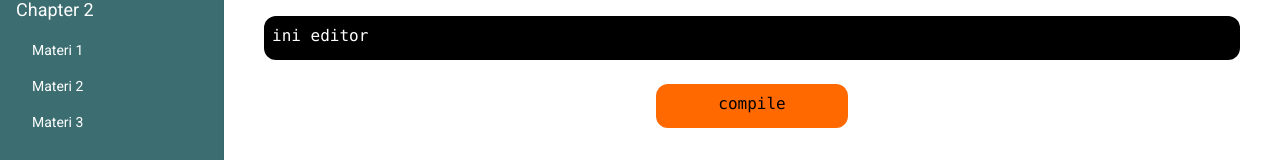
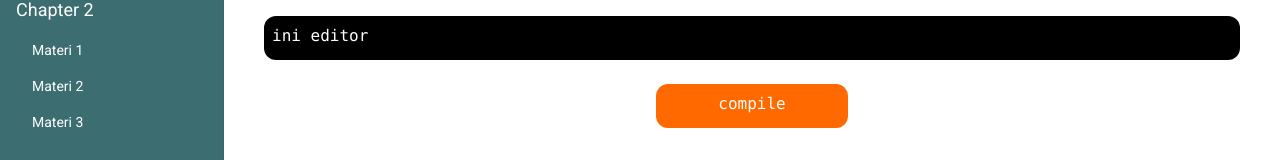
Before and after one commit to heviooot/elearning-programming, a React (Create React App) app: page /lessons in a window 1280 px wide. Shown: the part 420-580 px from the top of the page. Built offline with nearby package versions, Linux system fonts and the light colour scheme; data requests are answered from the project's data file.

Commit message:
ganti button jadi text putih

```diff
--- a/src/pages/lessons/Lessons.js
+++ b/src/pages/lessons/Lessons.js
@@ -53,7 +53,7 @@ const Test = () => {
         ini editor
       </div>
 
-      <div className="w-48 font-mono text-center rounded-xl mx-auto pb-3 pt-2 px-2 mt-4 mb-6 block bg-orange">
+      <div className="w-48 font-mono text-center rounded-xl mx-auto pb-3 pt-2 px-2 mt-4 mb-6 block bg-orange text-white">
         compile
       </div>
 
```
